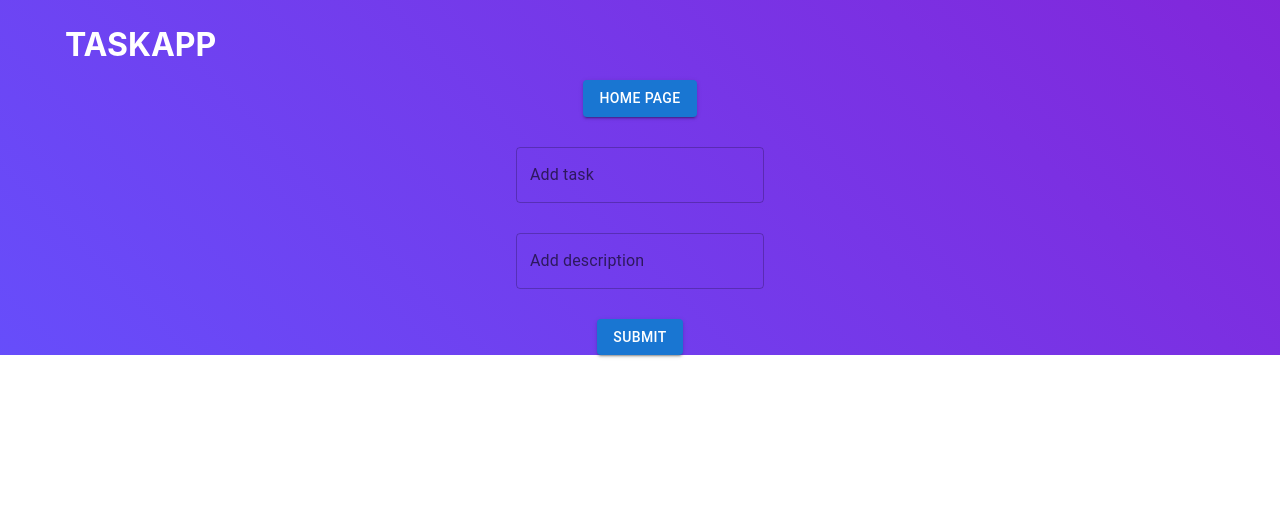
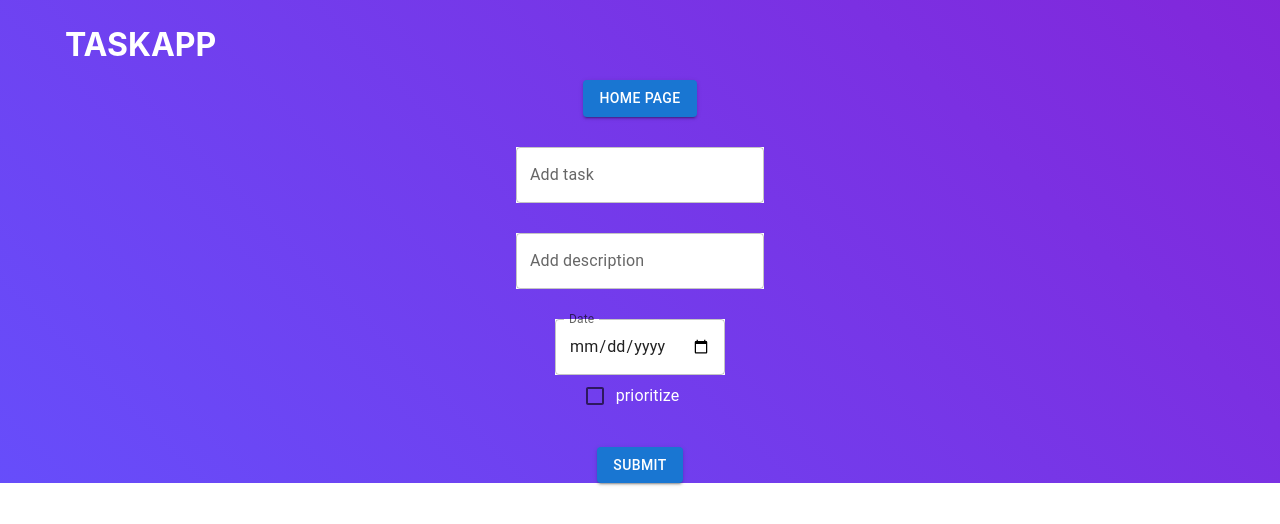
Before and after one commit to mugeshkumar11/react-website, a React (Create React App) app in the folder react-app.js/: page /Addtask in a window 1280 px wide. Shown: the top 524 px of the page. Built offline with nearby package versions, Linux system fonts and the light colour scheme.

Commit message:
add new file

```diff
--- a/react-app.js/src/pages/context/Reduce.js
+++ b/react-app.js/src/pages/context/Reduce.js
@@ -44,7 +44,11 @@ export const stateReducer = (state, action) =>{
             ...state,
             event:[...state.event.filter((item)=>item.id!==action.payload.id),action.payload]
            }
-
+        case "Addtask":
+            return {
+                ...state,
+               event:action.payload
+            }
         default:
             return state
 
--- a/react-app.js/src/pages/homelist/Home.js
+++ b/react-app.js/src/pages/homelist/Home.js
@@ -8,7 +8,7 @@ import Addtask from '../task/Addtask';
 import {Button} from '@mui/material'
 
 const Home = () => {
-  const [prioritize,setprioritize] = useState(false);
+
   const {state,dispatch} = useContext(statecontext);
   console.log('state', state);
 
@@ -31,10 +31,10 @@ const Home = () => {
     })
    }
 
-   const handlecomplete = (item, index) =>{
+   const handlecomplete = (index) =>{
+   //console.log("item",index);
+   let temp =[...state.event];
 
-   let temp =[...state.event];
-    console.log("item", index,index.complete,temp[index].complete);
     const data = temp?.map((Obj,i)=>{
       if(i===index){
         return{
@@ -44,7 +44,7 @@ const Home = () => {
       }else return Obj
     })
     // temp[index].complete = !item.complete;
-     dispatch(Addtask(data));
+     dispatch({type:"Addtask",payload:data});
    }
 
   return (
@@ -56,7 +56,10 @@ const Home = () => {
        <Link to={"/header"}> <h2>TASKAPP</h2></Link>
       </div>
       <div className={'tasklistbtn'}>
-        <Button variant="contained"  onClick={() => listitems()}>Addtask</Button>
+      <Button variant="contained">Ascending</Button>
+      <Button variant="contained">Decending</Button>
+      <Button variant="contained">Filter</Button>
+      <Button variant="contained"  onClick={() => listitems()}>Addtask</Button>
       </div>
       </div>
       </section>
@@ -67,14 +70,21 @@ const Home = () => {
       <div key={index} className='user'>
           <h3>{item. textform}</h3>
           <h5>{item. descripe}</h5>
-          <FormControlLabel control={<Checkbox Checked={item.complete} />} label="complete"  onChange={()=>handlecomplete(item,index) }/>
-          <FormControlLabel control={<Checkbox Checked={prioritize} />} label="prioritize"  onChange={()=> setprioritize(!prioritize)}/>
+          <h6>{item.datefun}</h6>
+          <FormControlLabel control={<Checkbox checked={item.complete} />} label="complete"  onChange={()=>handlecomplete(index) } color="secondary" />
+          <FormControlLabel control={<Checkbox checked={item.prioritize} />} label="prioritize"  color="secondary" />
       <section className={'homedetails'}>
       <section className={'container'}>
         <div className={'homeflex'}>
          <div className={'homebtn'}>
-         <button onClick={() => deleteitems(item.id)}>Delete</button>
-         <button onClick={() => edititems(item.id)}>Edit</button>
+
+         <Button variant="contained" color="error" onClick={() => deleteitems(item.id)}>
+         Delete
+         </Button>
+         <Button variant="contained" color="success"  onClick={() => edititems(item.id)}>
+         Edit
+        </Button>
+
          </div>
          {/* <div className={'homemark'}> */}
           {/* <input type={"checkbox"}  onChange={()=>checkeditem (item.id)}/> */}
--- a/react-app.js/src/pages/homelist/home.css
+++ b/react-app.js/src/pages/homelist/home.css
@@ -34,7 +34,7 @@ body {
 }
 .homenavbarflex{
   display: flex;
-  justify-content: space-between;
+ justify-content: space-between;
 }
 .homenavlogo{
   padding-top: 50px;
@@ -48,11 +48,12 @@ a{
   text-decoration: none;
 }
 .tasklistbtn button{
-  padding: 8px 20px;
+  padding: 8px 10px;
+  margin-left: 15px;
 }
 .tasklistbtn{
   margin-top: 50px;
-  margin-right: 20%;
+
 }
 .homebtn h3{
   font-size: 23px;
@@ -90,3 +91,17 @@ a{
   padding-top: 20px;
   margin-right: 12%;
 }
+h3{
+font-size: 32px;
+color: #fff;
+padding-bottom: 15px;
+}
+h5{
+  font-size: 25px;
+  color: #fff;
+  padding-bottom: 15px;
+}
+h6{
+  font-size: 20px;
+  color: #fff;
+}
--- a/react-app.js/src/pages/login page/Login.js
+++ b/react-app.js/src/pages/login page/Login.js
@@ -44,6 +44,7 @@ function Login() {
       }
       console.log("state",username,userpassword);
 
+
 };
 
 
--- a/react-app.js/src/pages/task/Addtask.js
+++ b/react-app.js/src/pages/task/Addtask.js
@@ -1,29 +1,26 @@
 import React from "react";
-import "./addtask.css"
-import { Link,Navigate,useNavigate,useSearchParams } from "react-router-dom";
-import { useState,useContext } from "react";
-import {statecontext} from '../context/Context';
-import {TextField,Button} from '@mui/material'
+import "./addtask.css";
+import { Link, Navigate, useNavigate, useSearchParams } from "react-router-dom";
+import { useState, useContext } from "react";
+import { statecontext } from "../context/Context";
+import { TextField, Button, colors , FormControlLabel,Checkbox} from "@mui/material";
+
 
 function Addtask() {
+  const { state, dispatch } = useContext(statecontext);
+  console.log("statecontext", state.event);
 
-  const {state, dispatch} = useContext(statecontext)
-  console.log("statecontext",state.event);
+  const [param] = useSearchParams();
+  const navigate = useNavigate();
+  const id = parseInt(param.get("id"));
 
-  const[param] = useSearchParams();
-  const navigate = useNavigate()
-  const id = parseInt(param.get("id"))
-
-  let getid = state.event.findIndex(item=>item.id===id)
-
+  let getid = state.event.findIndex((item) => item.id === id);
 
   const [text, settext] = useState(state.event[getid]?.textform || "");
   const [des, setdes] = useState(state.event[getid]?.descripe || "");
   const [event, setevent] = useState([]);
-
-
-
-
+  const [selectedDate, setSelectedDate] = useState(state.event[getid]?.datefun||"");
+  const [prioritize,setprioritize] = useState(false);
 
   const handletext = (val) => {
     settext(val.target.value);
@@ -33,79 +30,111 @@ function Addtask() {
     setdes(val.target.value);
   };
 
-
   const handlesum = (values) => {
     values.preventDefault();
-   if(id){
-    const temp = {
-      id:id,
-      textform:text,
-      descripe:des,
-      complete:false,
-      prioritize:false,
-    };
-   // console.log(temp);
-    dispatch({type:"update",payload:temp});
-    settext('')
-    setdes('')
-    navigate("/Home")
-   }
-   else{
-    const temp = {
-      id:state.event.length+1,
-      textform:text,
-      descripe:des,
-      prioritize:false,
-      complete:false
+    if (id) {
+      const temp = {
+        id: id,
+        textform: text,
+        descripe: des,
+        datefun: selectedDate,
+      };
+      // console.log(temp);
+      dispatch({ type: "update", payload: temp });
+      settext("");
+      setdes("");
+      setSelectedDate("");
+      navigate("/Home");
+    } else {
+      const temp = {
+        id: state.event.length + 1,
+        textform: text,
+        descripe: des,
+        datefun: selectedDate,
+        prioritize,
+        complete: false,
+      };
+      dispatch({ type: "setevent", payload: [...state.event, temp] });
+      settext("");
+      setdes("");
+      setSelectedDate("");
+      //console.log(temp);
     }
-     dispatch({type:"setevent", payload:[...state.event, temp]});
-    settext('');
-    setdes('');
-    //console.log(temp);
-
-   };
-  }
-
+  };
+  const handleDateChange = (date) => {
+    setSelectedDate(date.target.value);
+  };
 
   return (
-
     <div className="addta">
-      <section className={'adnav'}>
-        <section className={'container'}>
-          <div className={'adnavbarflex'}>
-            <div className={'adnavlogo'}>
-              <Link to={"/header"}> <h2>TASKAPP</h2></Link>
+      <section className={"adnav"}>
+        <section className={"container"}>
+          <div className={"adnavbarflex"}>
+            <div className={"adnavlogo"}>
+              <Link to={"/header"}>
+                {/* {" "} */}
+                <h2>TASKAPP</h2>
+              </Link>
             </div>
           </div>
         </section>
       </section>
-      <Link to={'/Home'}><Button variant="contained">Home page</Button></Link>
+      <Link to={"/Home"}>
+        <Button variant="contained">Home page</Button>
+      </Link>
       <section className={"addtask"}>
         <section className={"container"}>
           <div className={"addflex"}>
-            <form>
+            <form >
               <div className={"title"}>
-
-                <TextField id="outlined-basic" label="Add task" variant="outlined" value={text} placeholder={"taskname"} onChange={handletext}/>
+                <TextField style={{backgroundColor: "#fff"}}
+                  id="outlined-basic"
+                  label="Add task"
+                  variant="outlined"
+                  value={text}
+                  placeholder={"taskname"}
+                  onChange={handletext}
+                />
               </div>
               <div className={"taskdesc"}>
+                <TextField style={{backgroundColor: "#fff"}}
+                  id="outlined-basic"
+                  label="Add description"
+                  variant="outlined"
+                  value={des}
+                  placeholder={"Message..."}
+                  onChange={handledesc}
+                />
+              </div>
+              <div className="task date">
+                <TextField style={{backgroundColor: "#fff"}}
+                  id="date"
+                  label="Date"
+                  type="date"
+                  value={selectedDate}
+                  defaultValue="2017-05-24"
+                  InputLabelProps={{
+                    shrink: true,
+                  }}
+                  onChange={handleDateChange}
+                />
+              </div>
+              <FormControlLabel control={<Checkbox checked={prioritize} />} label="prioritize"  onChange={()=> setprioritize(!prioritize)} color="secondary" />
+              <div className={"taskbtn"}>
+                <Button
+                  variant="contained"
+                  onClick={(values) => handlesum(values)}
+                >
+                  submit
+                </Button>
+              </div>
 
-                <TextField id="outlined-basic" label="Add description" variant="outlined"value={des}  placeholder={"Message..."} onChange={handledesc} />
-              </div>
-              <div className={"taskbtn"}>
-
-                <Button variant="contained" onClick={(values) => handlesum(values)}>submit</Button>
-
-              </div>
             </form>
-
           </div>
         </section>
       </section>
     </div>
   );
-
-
 }
 
 export default Addtask;
--- a/react-app.js/src/pages/task/addtask.css
+++ b/react-app.js/src/pages/task/addtask.css
@@ -54,7 +54,7 @@ margin-bottom: 20px;
  .form{
   padding-top: 30px;
  }
-  .TextField{
+.TextField{
     width: 29%;
     padding-top:30px ;
     padding-bottom: 10px;
@@ -70,7 +70,7 @@ margin-bottom: 20px;
   margin-bottom: 30px;
  }
  .Button{
-  margin-bottom: 20px;
+  margin-bottom: 30px;
   color: #fff;
  }
  Link{
@@ -86,3 +86,7 @@ margin-left: 30px;
 .TextField{
     color: #fff;
   }
+  .taskbtn{
+    margin-top: 30px;
+
+  }
```
